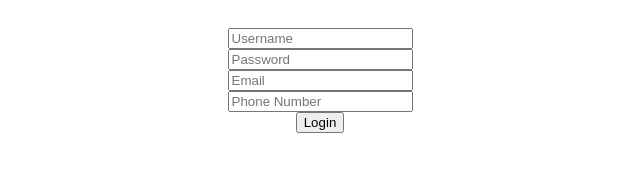
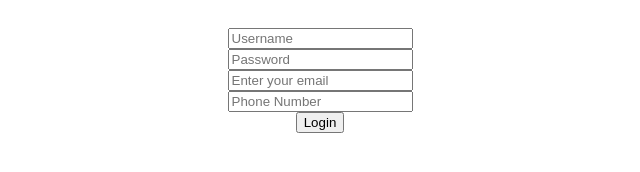
Before and after one commit to ngobathien/test_git, a plain HTML site: page login.html in a window 1280 px wide. Shown: the part 328-500 px from the top of the page, 320-960 px from the left. Drawn offline with Linux system fonts and the light colour scheme.

Commit message:
change placeholder-email

```diff
--- a/login.html
+++ b/login.html
@@ -12,7 +12,7 @@
     <form action="">
         <input type="text" placeholder="Username" required>
         <input type="password" placeholder="Password" required>
-        <input type="email" placeholder="Email" required>
+        <input type="email" placeholder="Enter your email" required>
         <input type="text" placeholder="Phone Number" required>
         <input type="submit" value="Login">
     </form>
```
